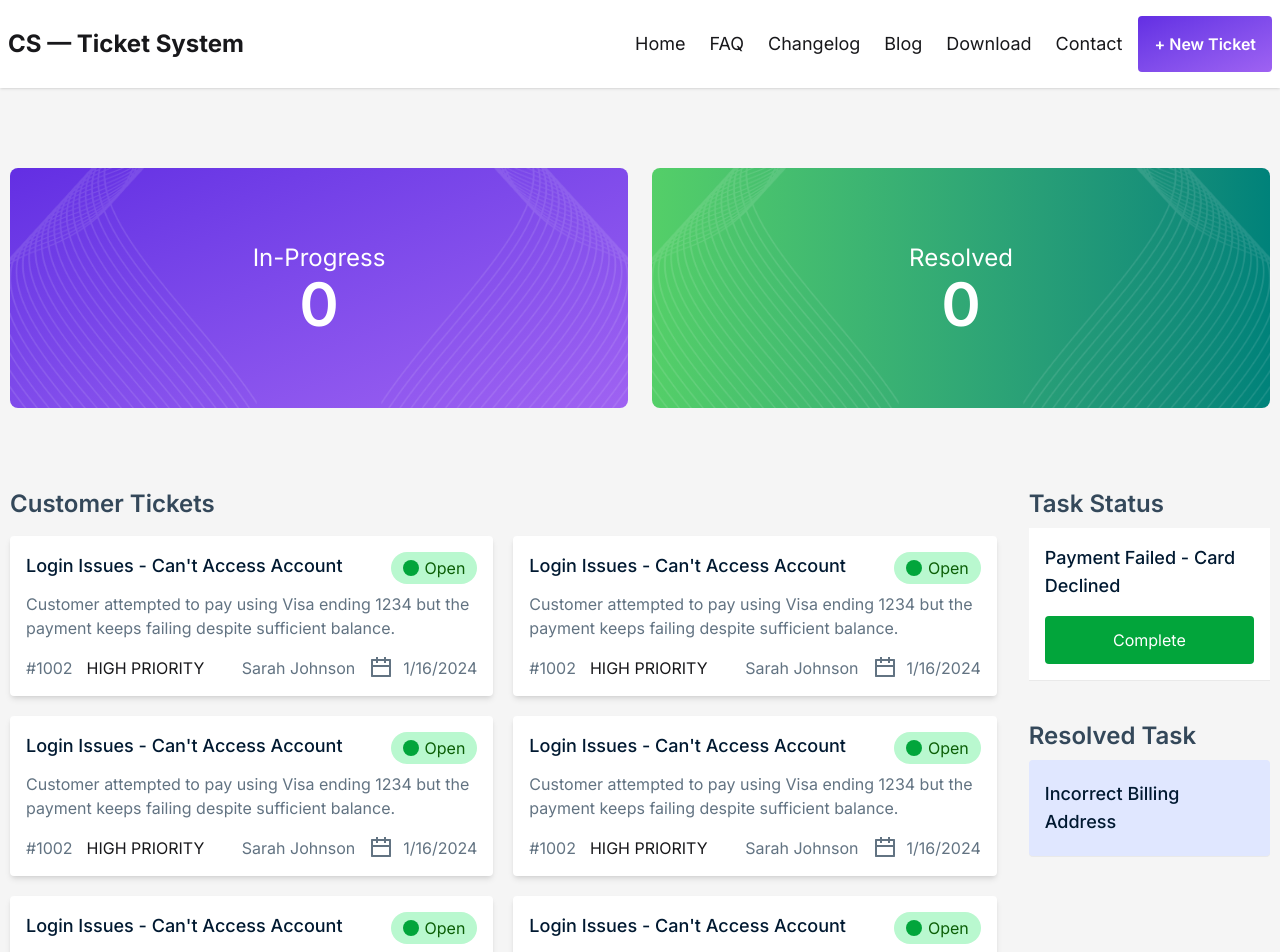
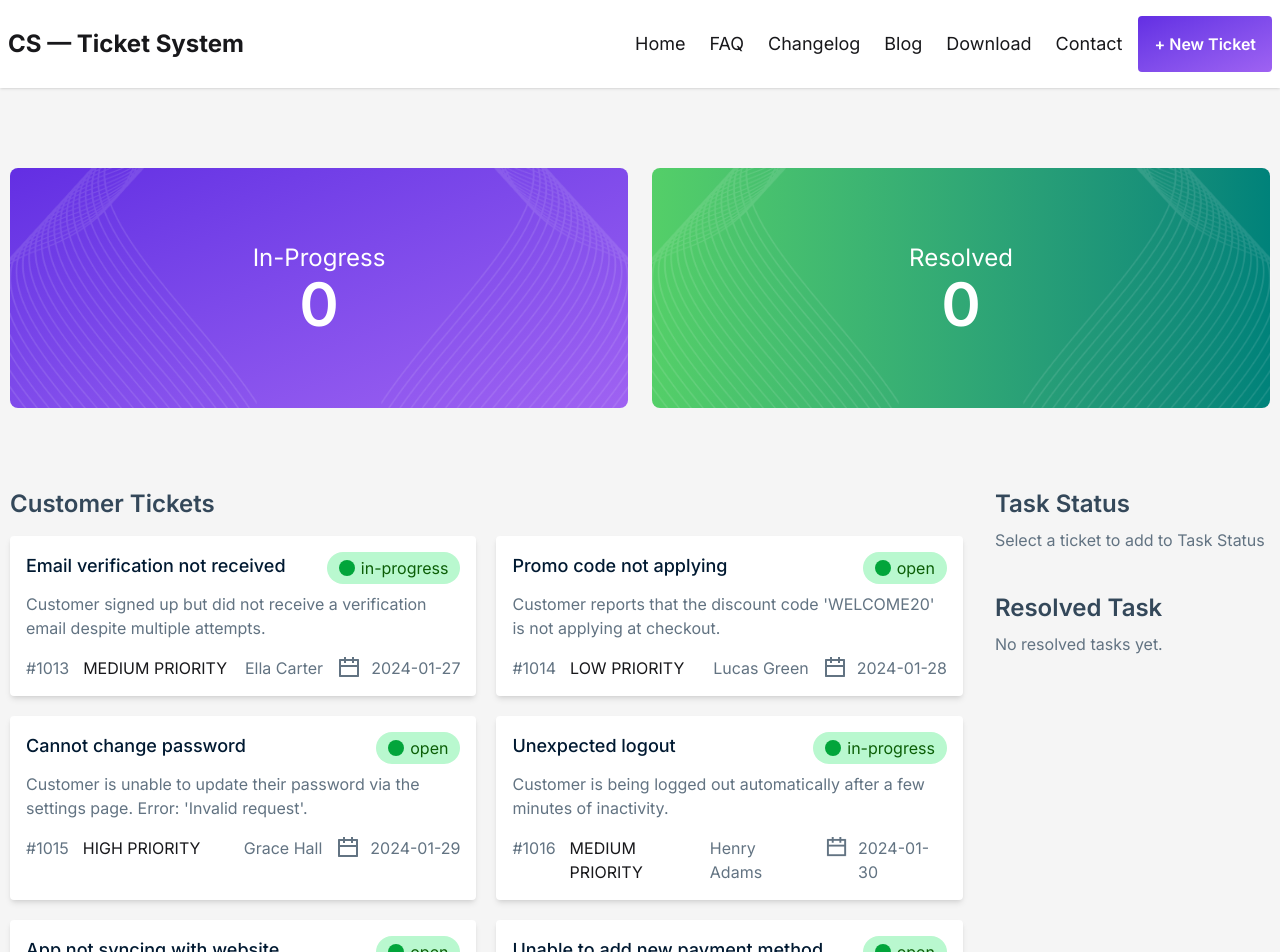
Before and after one commit to Nur-Nayeem/assignment-7-programming-hero, a React (Vite) app: page / in a window 1280 px wide. Shown: the top 952 px of the page. Built offline with nearby package versions, Linux system fonts and the light colour scheme.

Commit message:
added functionality 'add ticket to task-status'  and also added resolve and removeing functionality.

```diff
--- a/public/data.json
+++ b/public/data.json
@@ -1,110 +1,110 @@
 [
     {
-        "id": "#1013",
-        "title": "Email Verification Not Received",
+        "id": 1013,
+        "title": "Email verification not received",
         "description": "Customer signed up but did not receive a verification email despite multiple attempts.",
         "customer": "Ella Carter",
-        "priority": "MEDIUM PRIORITY",
-        "status": "In-Progress",
-        "createdAt": "1/27/2024"
+        "priority": "medium",
+        "status": "in-progress",
+        "createdAt": "2024-01-27"
     },
     {
-        "id": "#1014",
-        "title": "Promo Code Not Applying",
+        "id": 1014,
+        "title": "Promo code not applying",
         "description": "Customer reports that the discount code 'WELCOME20' is not applying at checkout.",
         "customer": "Lucas Green",
-        "priority": "LOW PRIORITY",
-        "status": "Open",
-        "createdAt": "1/28/2024"
+        "priority": "low",
+        "status": "open",
+        "createdAt": "2024-01-28"
     },
     {
-        "id": "#1015",
-        "title": "Cannot Change Password",
+        "id": 1015,
+        "title": "Cannot change password",
         "description": "Customer is unable to update their password via the settings page. Error: 'Invalid request'.",
         "customer": "Grace Hall",
-        "priority": "HIGH PRIORITY",
-        "status": "Open",
-        "createdAt": "1/29/2024"
+        "priority": "high",
+        "status": "open",
+        "createdAt": "2024-01-29"
     },
     {
-        "id": "#1016",
-        "title": "Unexpected Logout",
+        "id": 1016,
+        "title": "Unexpected logout",
         "description": "Customer is being logged out automatically after a few minutes of inactivity.",
         "customer": "Henry Adams",
-        "priority": "MEDIUM PRIORITY",
-        "status": "In-Progress",
-        "createdAt": "1/30/2024"
+        "priority": "medium",
+        "status": "in-progress",
+        "createdAt": "2024-01-30"
     },
     {
-        "id": "#1017",
-        "title": "App Not Syncing with Website",
+        "id": 1017,
+        "title": "App not syncing with website",
         "description": "Customer's data on the app doesn't match what they see on the website dashboard.",
         "customer": "Mia Turner",
-        "priority": "HIGH PRIORITY",
-        "status": "Open",
-        "createdAt": "2/1/2024"
+        "priority": "high",
+        "status": "open",
+        "createdAt": "2024-02-01"
     },
     {
-        "id": "#1018",
-        "title": "Unable to Add New Payment Method",
+        "id": 1018,
+        "title": "Unable to add new payment method",
         "description": "Customer is trying to add a new debit card but the system rejects it with no error message.",
         "customer": "Jackson Scott",
-        "priority": "HIGH PRIORITY",
-        "status": "Open",
-        "createdAt": "2/2/2024"
+        "priority": "high",
+        "status": "open",
+        "createdAt": "2024-02-02"
     },
     {
-        "id": "#1019",
-        "title": "Language Settings Not Saving",
+        "id": 1019,
+        "title": "Language settings not saving",
         "description": "Customer changes the language to Spanish, but the site reverts back to English.",
         "customer": "Lily Parker",
-        "priority": "LOW PRIORITY",
-        "status": "In-Progress",
-        "createdAt": "2/3/2024"
+        "priority": "low",
+        "status": "in-progress",
+        "createdAt": "2024-02-03"
     },
     {
-        "id": "#1020",
-        "title": "Overdue Invoice Alert Issue",
+        "id": 1020,
+        "title": "Overdue invoice alert issue",
         "description": "Customer keeps receiving alerts about an overdue invoice that’s already been paid.",
         "customer": "Sebastian Brooks",
-        "priority": "MEDIUM PRIORITY",
-        "status": "Open",
-        "createdAt": "2/4/2024"
+        "priority": "medium",
+        "status": "open",
+        "createdAt": "2024-02-04"
     },
     {
-        "id": "#1021",
-        "title": "Dark Mode Not Available",
+        "id": 1021,
+        "title": "Dark mode not available",
         "description": "Customer is unable to find the option to enable dark mode in the latest update.",
         "customer": "Zoe Evans",
-        "priority": "LOW PRIORITY",
-        "status": "Open",
-        "createdAt": "2/5/2024"
+        "priority": "low",
+        "status": "open",
+        "createdAt": "2024-02-05"
     },
     {
-        "id": "#1022",
-        "title": "Push Notifications Not Working",
+        "id": 1022,
+        "title": "Push notifications not working",
         "description": "Customer has enabled push notifications but is not receiving any alerts.",
         "customer": "Logan Reed",
-        "priority": "MEDIUM PRIORITY",
-        "status": "In-Progress",
-        "createdAt": "2/6/2024"
+        "priority": "medium",
+        "status": "in-progress",
+        "createdAt": "2024-02-06"
     },
     {
-        "id": "#1023",
-        "title": "Incorrect Profile Name Display",
+        "id": 1023,
+        "title": "Incorrect profile name display",
         "description": "Customer's profile is showing an old display name even after updating it.",
         "customer": "Chloe Bennett",
-        "priority": "LOW PRIORITY",
-        "status": "Open",
-        "createdAt": "2/7/2024"
+        "priority": "low",
+        "status": "open",
+        "createdAt": "2024-02-07"
     },
     {
-        "id": "#1024",
-        "title": "Multiple Charges for One Order",
+        "id": 1024,
+        "title": "Multiple charges for one order",
         "description": "Customer was charged twice for a single purchase and wants a refund.",
         "customer": "Daniel Murphy",
-        "priority": "HIGH PRIORITY",
-        "status": "In-Progress",
-        "createdAt": "2/8/2024"
+        "priority": "high",
+        "status": "in-progress",
+        "createdAt": "2024-02-08"
     }
 ]
--- a/src/App.jsx
+++ b/src/App.jsx
@@ -1,16 +1,23 @@
-import React from 'react'
+import React, { Suspense, useState } from 'react'
 import './App.css'
 import Navbar from './components/Navbar/Navbar'
 import Banner from './components/banner/Banner'
 import MainSection from './components/main-section/MainSection'
 import Footer from './components/footer/Footer'
 
+
+const fetchCustomerTickets = fetch('/data.json').then(res => res.json())
+
 const App = () => {
+  const [taskStatus, setTaskStatus] = useState([]);
+  const [resolves, setResolves] = useState([])
   return (
     <div className='bg-[#F5F5F5] font-inter'>
       <Navbar />
-      <Banner />
-      <MainSection />
+      <Banner taskStatus={taskStatus} resolves={resolves} />
+      <Suspense fallback={<h1>Loading...</h1>}>
+        <MainSection fetchCustomerTickets={fetchCustomerTickets} taskStatus={taskStatus} setTaskStatus={setTaskStatus} resolves={resolves} setResolves={setResolves} />
+      </Suspense>
       <Footer />
     </div>
   )
--- a/src/components/banner/Banner.jsx
+++ b/src/components/banner/Banner.jsx
@@ -1,12 +1,12 @@
 import React from 'react'
 import bannerBgImg from '../../assets/vector1.png'
 
-const Banner = () => {
+const Banner = ({ taskStatus, resolves }) => {
     return (
         <div className='container mx-auto grid px-2.5 grid-cols-1 sm:grid-cols-2 gap-6 my-20 text-white'>
             <div className='relative bg-gradient-to-br from-[#632EE3] to-[#9F62F2] rounded-lg h-44 md:h-60 flex flex-col justify-center items-center'>
                 <h3 className='text-2xl'>In-Progress</h3>
-                <h1 className='text-6xl font-semibold'>0</h1>
+                <h1 className='text-6xl font-semibold'>{taskStatus.length}</h1>
                 <figure className='absolute top-0 left-0 h-full w-2/5'>
                     <img className='h-full' src={bannerBgImg} alt="banner decoration" />
                 </figure>
@@ -16,7 +16,7 @@ const Banner = () => {
             </div>
             <div className='relative bg-gradient-to-r from-[#54CF68] to-[#00827A] rounded-lg h-44 md:h-60 flex flex-col justify-center items-center'>
                 <h3 className='text-2xl'>Resolved</h3>
-                <h1 className='text-6xl font-semibold'>0</h1>
+                <h1 className='text-6xl font-semibold'>{resolves.length}</h1>
                 <figure className='absolute top-0 left-0 h-full w-2/5'>
                     <img className='h-full' src={bannerBgImg} alt="banner decoration" />
                 </figure>
--- a/src/components/footer/Footer.jsx
+++ b/src/components/footer/Footer.jsx
@@ -6,8 +6,8 @@ import mail from '../../assets/mail.png'
 const Footer = () => {
     return (
         <div className='mt-20  bg-black text-white'>
-            <div className='container mx-auto px-2.5 grid grid-cols-1 sm:grid-cols-2 lg:grid-cols-5 gap-6 py-20'>
-                <div className='max-w-[350px]'>
+            <div className='container mx-auto px-2.5 grid grid-cols-1 sm:grid-cols-2 lg:grid-cols-5 gap-10 py-20'>
+                <div>
                     <h3 className='text-2xl font-bold mb-4'>CS — Ticket System</h3>
                     <p className='text-[#A1A1AA]'>Lorem Ipsum is simply dummy text of the printing and typesetting industry. Lorem Ipsum has been the industry's standard dummy text ever since the 1500s, when an unknown printer took a galley of type and scrambled it to make a type specimen book.</p>
                 </div>
--- a/src/components/main-section/MainSection.jsx
+++ b/src/components/main-section/MainSection.jsx
@@ -1,12 +1,15 @@
-import React from 'react'
+import React, { use, useEffect, useState } from 'react'
 import CustomerTickets from './customer-tickets/CustomerTickets'
 import TaskStatusSection from './task-section/TaskSection'
 
-const MainSection = () => {
+const MainSection = ({ fetchCustomerTickets, taskStatus, setTaskStatus, resolves, setResolves }) => {
+    const fetchedTickets = use(fetchCustomerTickets)
+    const [allTicket, setAllTicket] = useState(fetchedTickets)
+
     return (
         <div className='container mx-auto px-2.5 flex flex-col md:flex-row gap-8'>
-            <CustomerTickets />
-            <TaskStatusSection />
+            <CustomerTickets allTicket={allTicket} taskStatus={taskStatus} setTaskStatus={setTaskStatus} />
+            <TaskStatusSection taskStatus={taskStatus} setTaskStatus={setTaskStatus} resolves={resolves} setResolves={setResolves} allTicket={allTicket} setAllTicket={setAllTicket} />
         </div>
     )
 }
--- a/src/components/main-section/customer-tickets/CustomerTickets.jsx
+++ b/src/components/main-section/customer-tickets/CustomerTickets.jsx
@@ -1,23 +1,29 @@
 import React from 'react'
 import TicketCard from './customerTicketCard/TicketCard'
 
-const CustomerTickets = () => {
+const CustomerTickets = ({ allTicket, taskStatus, setTaskStatus }) => {
+
+    const handleTaskStatus = (task) => {
+        const isAdded = taskStatus.find(tsk => tsk.id === task.id);
+        if (!isAdded) {
+            setTaskStatus([...taskStatus, task]);
+        } else {
+            alert("already added");
+        }
+    }
+
+
+    console.log(taskStatus);
+
     return (
         <div>
             <h2 className='mb-4 text-[#34485A] font-semibold text-2xl'>Customer Tickets</h2>
-            <div className='grid grid-cols-1 lg:grid-cols-2 gap-5'>
-                <TicketCard />
-                <TicketCard />
-                <TicketCard />
-                <TicketCard />
-                <TicketCard />
-                <TicketCard />
-                <TicketCard />
-                <TicketCard />
-                <TicketCard />
-                <TicketCard />
-                <TicketCard />
-                <TicketCard />
+            <div className='grid grid-cols-1 xl:grid-cols-2 gap-5'>
+                {
+                    allTicket.map((ticket) => <TicketCard key={ticket.id} ticket={ticket} handleTaskStatus={handleTaskStatus} />)
+                }
+
+
             </div>
         </div>
     )
--- a/src/components/main-section/customer-tickets/customerTicketCard/TicketCard.jsx
+++ b/src/components/main-section/customer-tickets/customerTicketCard/TicketCard.jsx
@@ -1,26 +1,28 @@
 import React from 'react'
 import calender from '../../../../assets/calender.png'
 
-const TicketCard = () => {
+const TicketCard = ({ ticket, handleTaskStatus }) => {
+    const { id, title, description, customer, priority, status, createdAt } = ticket;
+
     return (
-        <div className='bg-white p-4 shadow-md rounded-sm'>
+        <div onClick={() => handleTaskStatus(ticket)} className='bg-white p-4 shadow-md rounded-sm'>
             <div className='flex justify-between'>
-                <h3 className='text-lg font-medium text-[#001931]'>Login Issues - Can't Access Account</h3>
-                <button className='bg-[#B9F8CF] px-3 py-1 flex items-center rounded-full text-[#0B5E06]'><div className='w-[16px] h-[16px] bg-[#02A53B] rounded-full mr-1.5'></div> Open</button>
+                <h3 className='text-lg font-medium text-[#001931]'>{title}</h3>
+                <button className='bg-[#B9F8CF] px-3 py-1 flex items-center rounded-full text-[#0B5E06]'><div className='w-[16px] h-[16px] bg-[#02A53B] rounded-full mr-1.5'></div> {status}</button>
             </div>
-            <p className='mt-2 mb-4 text-[#627382]'>Customer attempted to pay using Visa ending 1234 but the payment keeps failing despite sufficient balance.</p>
+            <p className='mt-2 mb-4 text-[#627382]'>{description}</p>
             <div className='flex justify-between items-center'>
                 <div className='flex gap-3.5'>
-                    <span className='text-[#627382]'>#1002</span>
-                    <span>HIGH PRIORITY</span>
+                    <span className='text-[#627382]'>#{id}</span>
+                    <span>{priority.toUpperCase()} PRIORITY</span>
                 </div>
                 <div className='flex gap-3.5'>
-                    <span className='text-[#627382]'>Sarah Johnson</span>
+                    <span className='text-[#627382]'>{customer}</span>
                     <div className='flex gap-2.5'>
                         <figure>
                             <img src={calender} alt="" />
                         </figure>
-                        <span className='text-[#627382]'>1/16/2024</span>
+                        <span className='text-[#627382]'>{createdAt}</span>
                     </div>
 
                 </div>
--- a/src/components/main-section/task-section/TaskSection.jsx
+++ b/src/components/main-section/task-section/TaskSection.jsx
@@ -1,12 +1,28 @@
 import React from 'react'
-import TaskStatus from './task-status/TaskStatus'
 import TaskResolved from './task-resolve/TaskResolve'
+import TaskStatuses from './task-status/TaskStatuses'
 
-const TaskStatusSection = () => {
+const TaskStatusSection = ({ taskStatus, setTaskStatus, resolves, setResolves, setAllTicket, allTicket }) => {
+    const handleResolve = (task) => {
+        const ispresent = resolves.find(tsk => tsk.id === task.id);
+        if (!ispresent) {
+            const filterdTaskStatuses = taskStatus.filter(tsk => tsk.id !== task.id)
+            const filterdAllTickets = allTicket.filter(tsk => tsk.id !== task.id)
+            setResolves([...resolves, task])
+            setTaskStatus(filterdTaskStatuses);
+            setAllTicket(filterdAllTickets);
+        }
+        else {
+            alert("not complate");
+        }
+
+    }
+    console.log(resolves);
+
     return (
         <div className='flex-1/2 xl:flex-1/3 flex flex-col gap-10'>
-            <TaskStatus />
-            <TaskResolved />
+            <TaskStatuses taskStatus={taskStatus} setTaskStatus={setTaskStatus} handleResolve={handleResolve} />
+            <TaskResolved resolves={resolves} />
         </div>
     )
 }
--- a/src/components/main-section/task-section/task-resolve/ResolvedCard.jsx
+++ b/src/components/main-section/task-section/task-resolve/ResolvedCard.jsx
@@ -1,9 +1,9 @@
 import React from 'react'
 
-const ResolvedCard = () => {
+const ResolvedCard = ({ res }) => {
     return (
         <div className='py-5 px-4 bg-[#E0E7FF] rounded-sm shadow-2xs'>
-            <h3 className='text-[#001931] text-lg font-medium'>Incorrect Billing Address</h3>
+            <h3 className='text-[#001931] text-lg font-medium'>{res.title}</h3>
         </div>
     )
 }
--- a/src/components/main-section/task-section/task-resolve/TaskResolve.jsx
+++ b/src/components/main-section/task-section/task-resolve/TaskResolve.jsx
@@ -1,20 +1,25 @@
 import React from 'react'
 import ResolvedCard from './ResolvedCard';
 
-const TaskResolved = () => {
-    let resolve = false;
+const TaskResolved = ({ resolves }) => {
     return (
         <div>
             <h2 className='mb-2 text-[#34485A] font-semibold text-2xl'>Resolved Task</h2>
             {
-                resolve
+                resolves.length === 0
                     ?
-                    <div>
+                    <div >
                         <p className='text-[#627382]'>No resolved tasks yet.</p>
                     </div>
 
                     :
-                    <ResolvedCard />
+                    <div className='flex flex-col gap-2.5'>
+                        {
+                            resolves.map(res => <ResolvedCard key={res.id} res={res} />)
+                        }
+                    </div>
+
+
 
             }
 
--- a/src/components/main-section/task-section/task-status/StatusCard.jsx
+++ b/src/components/main-section/task-section/task-status/StatusCard.jsx
@@ -1,10 +1,12 @@
 import React from 'react'
 
-const StatusCard = () => {
+const StatusCard = ({ status, title, handleResolve, handleRemoveTickets }) => {
     return (
         <div className='flex flex-col p-4 bg-white shadow-2xs'>
-            <h3 className='mb-4 text-lg font-medium text-[#001931]'>Payment Failed - Card Declined</h3>
-            <button className='py-3 bg-[#02A53B] text-white rounded-sm'>Complete</button>
+            <h3 className='mb-4 text-lg font-medium text-[#001931]'>{title}</h3>
+            <button className='py-3 bg-[#02A53B] text-white rounded-sm' onClick={() => {
+                handleResolve(status);
+            }} >Complete</button>
         </div>
     )
 }
--- a/src/components/main-section/task-section/task-status/TaskStatus.jsx
+++ b/src/components/main-section/task-section/task-status/TaskStatuses.jsx
@@ -1,13 +1,12 @@
 import React from 'react'
 import StatusCard from './StatusCard';
 
-const TaskStatus = () => {
-    let taskStatus = false;
+const TaskStatuses = ({ taskStatus, handleResolve }) => {
     return (
         <div>
             <h2 className='mb-2 text-[#34485A] font-semibold text-2xl'>Task Status</h2>
             {
-                taskStatus ?
+                taskStatus.length === 0 ?
 
                     <div>
                         <p className='text-[#627382]'>Select a ticket to add to Task Status</p>
@@ -15,8 +14,11 @@ const TaskStatus = () => {
 
                     :
 
-                    <div>
-                        <StatusCard />
+                    <div className='flex flex-col gap-2.5'>
+                        {
+                            taskStatus.map(status => <StatusCard key={status.id} status={status} title={status.title} handleResolve={handleResolve} />)
+                        }
+
                     </div>
             }
 
@@ -24,4 +26,4 @@ const TaskStatus = () => {
     )
 }
 
-export default TaskStatus
+export default TaskStatuses
```
